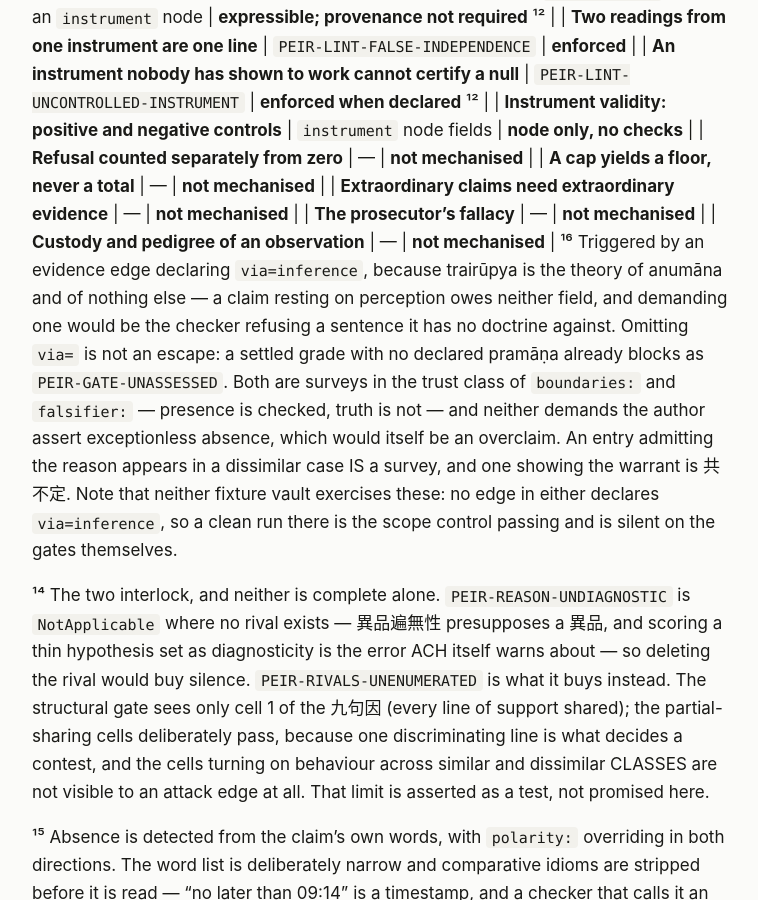
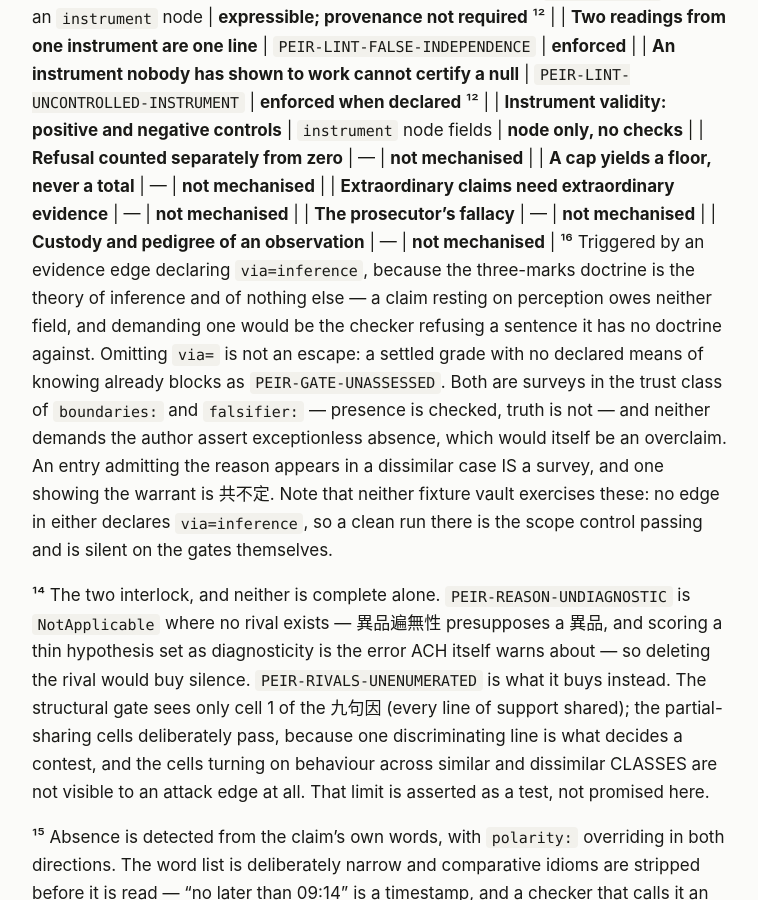
Before and after one commit to SecurityRonin/peira, a Jekyll site: the page built from docs/method/six-structures.md, in a window 1280 px wide and 900 px high, scrolled down 4501 px. Shown: the whole window, without its empty margins (260-1018 px from the left). Built offline with Jekyll 4.4.1, drawn with Linux system fonts in a browser that asks for light colours; our own code applies the rules of GitHub Pages for plain Markdown files; some of the changed text lies outside the part shown.

Commit message:
docs(site): de-romanize the hand-maintained reader-facing pages
The generated lens/doors pages were cleaned in #50, but three
hand-maintained pages the generator does not touch still carried
romanization visible on every page:

- the site tagline (_config.yml + index.md): "Socratic elenchus, the
  Diamond Sutra, Nyāya, Madhyamaka" → "Socratic ἔλεγχος, the 金剛經,
  classical Indian logic, 中觀".
- six-structures.md: the catalogued-lens table names (ἔλεγχος,
  पञ्चावयव, מחלוקת — romanization dropped), the (pramāṇa) gate gloss
  → (प्रमाण), and prose "trairūpya/anumāna/pramāṇa" → English.

strategy/ and background/ are already excluded from the build, so their
romanization does not publish.

Co-Authored-By: Claude Opus 4.8 <noreply@anthropic.com>

```diff
--- a/docs/_config.yml
+++ b/docs/_config.yml
@@ -1,7 +1,7 @@
 title: peira
 description: >-
   A knowledge system that refuses to promote a claim you have not examined — with gates
-  drawn from Socratic elenchus, the Diamond Sutra, Nyāya, Madhyamaka and the causal ladder.
+  drawn from Socratic ἔλεγχος, the 金剛經, classical Indian logic, 中觀 and the causal ladder.
 url: https://securityronin.github.io
 baseurl: /peira
 
--- a/docs/method/six-structures.md
+++ b/docs/method/six-structures.md
@@ -123,7 +123,7 @@ to prevent.
 | A universal quantifier declares its extension | `PEIR-CLASS-EXTENSION-UNDECLARED` (白馬非馬) | **checked when declared** ⁴ |
 | A contested question addresses all four corners | `PEIR-CORNERS-UNADDRESSED` (四句) | **enforced** |
 | The rule licensing grounds → claim is written down | `PEIR-WARRANT-MISSING` (Toulmin) | **enforced** |
-| Evidence grade is capped by means of knowing | `PEIR-GRADE-EXCEEDS-MEANS` (pramāṇa) | **enforced** ¹ |
+| Evidence grade is capped by means of knowing | `PEIR-GRADE-EXCEEDS-MEANS` (प्रमाण) | **enforced** ¹ |
 | A causal claim earns its rung | `PEIR-CAUSAL-RUNG-UNREACHED` (Pearl) | **checked when declared** ⁴ |
 | A claim states where it holds | `PEIR-BOUNDARIES-MISSING` | **enforced** |
 | A claim states what would defeat it | `PEIR-FALSIFIER-MISSING` (Popper / premortem) | **enforced** |
@@ -157,10 +157,10 @@ to prevent.
 | **Extraordinary claims need extraordinary evidence** | — | **not mechanised** |
 | **The prosecutor's fallacy** | — | **not mechanised** |
 | **Custody and pedigree of an observation** | — | **not mechanised** |
-¹⁶ Triggered by an evidence edge declaring `via=inference`, because trairūpya is the theory of
-anumāna and of nothing else — a claim resting on perception owes neither field, and demanding one
+¹⁶ Triggered by an evidence edge declaring `via=inference`, because the three-marks doctrine is
+the theory of inference and of nothing else — a claim resting on perception owes neither field, and demanding one
 would be the checker refusing a sentence it has no doctrine against. Omitting `via=` is not an
-escape: a settled grade with no declared pramāṇa already blocks as `PEIR-GATE-UNASSESSED`. Both are
+escape: a settled grade with no declared means of knowing already blocks as `PEIR-GATE-UNASSESSED`. Both are
 surveys in the trust class of `boundaries:` and `falsifier:` — presence is checked, truth is not —
 and neither demands the author assert exceptionless absence, which would itself be an overclaim. An
 entry admitting the reason appears in a dissimilar case IS a survey, and one showing the warrant is
@@ -237,7 +237,7 @@ field declared *falsely* is a different matter and is reported by
 separately by `PEIR-LINT-UNGRADED-SUPPORT`, on claims and on any hypothesis something leans on.
 ⁶ Compares the grader against `author:` only when the claim declares one; with `author:` absent
 there is nothing to compare and the lint reports nothing.
-⁷ The digest covers the packet's rendered body only. Grades, graders, pramāṇas and `measured_by:`
+⁷ The digest covers the packet's rendered body only. Grades, graders, means of knowing and `measured_by:`
 links are not rendered, so they change without disturbing it — architecture defect 8.
 ⁸ The loader drops an unknown edge attribute, an invalid `grade=` and a misspelt `via=` without a
 diagnostic. The CONSEQUENCES named in earlier versions of this note no longer follow: a misspelt
```
Also changed, not shown: other parts of docs/method/six-structures.md (+3 -3 lines), docs/index.md (+1 -1 lines).
